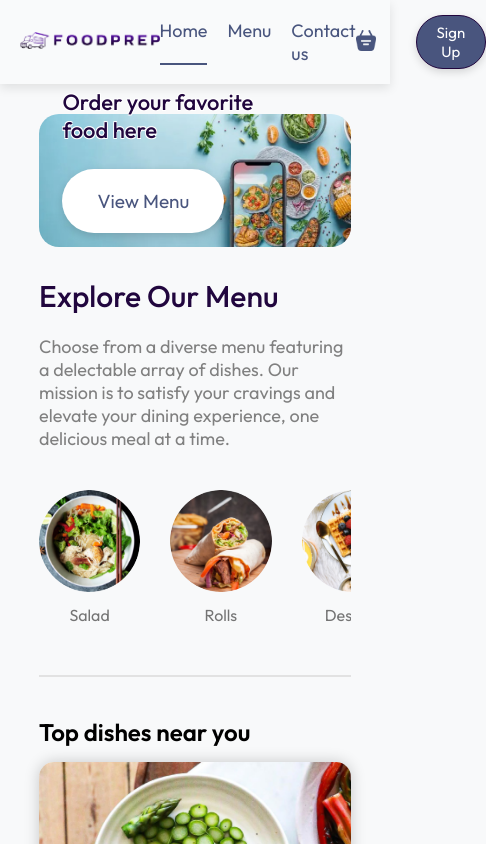
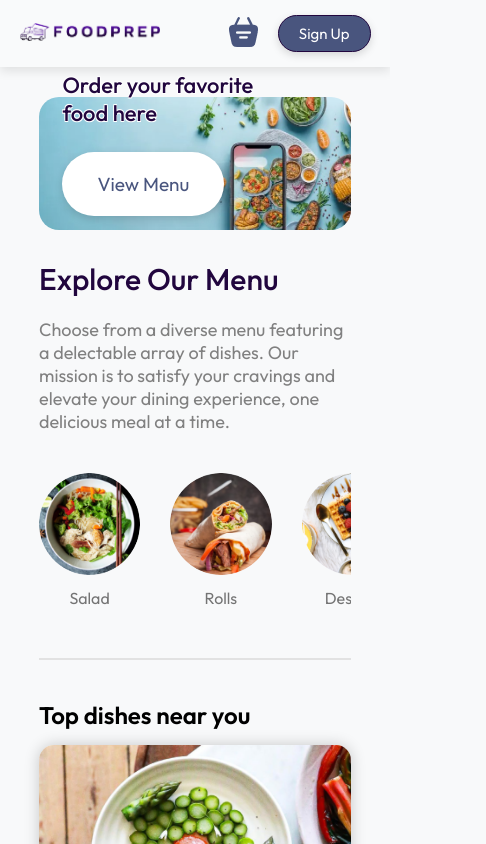
Before and after one commit to Kaustubh0912/FoodPrep, a React (Vite) app in the folder userFrontend/: page / in a window 390 px wide. Shown: the top 844 px of the page, 486 px wide, since content can reach past the window. Built offline with nearby package versions, Linux system fonts and the light colour scheme.

Commit message:
fix responsiveness of navbar

```diff
--- a/userFrontend/src/components/Navbar/Navbar.css
+++ b/userFrontend/src/components/Navbar/Navbar.css
@@ -7,10 +7,11 @@
     background: var(--light-bg);
     box-shadow: 0px 4px 10px rgba(0, 0, 0, 0.1);
     position: relative;
+    z-index: 1000;
 }
 
 .navbar .logo {
-    width: 200px;
+    width: 160px;
 }
 
 .navbar .navbar-menu {
@@ -41,7 +42,7 @@
     display: flex;
     justify-content: flex-end;
     align-items: center;
-    gap: 40px;
+    gap: 20px;
 }
 
 .navbar button {
@@ -75,28 +76,34 @@
     top: -5px;
     right: -5px;
     border-radius: 50%;
-    translate: (50px,-50px);
 }
 
 @media (max-width: 900px) {
-    .navbar .logo{
-        width:140px;
+    .navbar .logo {
+        width: 140px;
     }
-    .navbar-menu{
-        gap:15px;
+
+    .navbar-menu {
+        gap: 1.5rem;
         font-size: 1.6rem;
     }
-    .navbar-right{
-        gap:20px;
+
+    .navbar-right {
+        gap: 15px;
     }
-    .navbar-right img{
-        width:20px;
-    }
-    .navbar button{
-        padding: 7px 20px;
+
+    .navbar button {
+        padding: 8px 20px;
         font-size: 1.5rem;
     }
 }
+
 @media (max-width: 750px) {
-    .navbar-menu{display: none;}
+    .navbar .navbar-menu {
+        display: none;
+    }
+
+    .navbar-right {
+        gap: 10px;
+    }
 }
```
